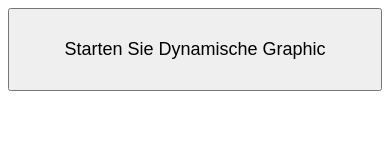
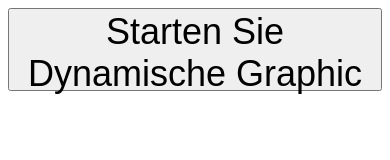
Before and after one commit to PolinaPe/DynamischeGraphic, a plain HTML site: page index.html in a window 390 px wide. Drawn offline with Linux system fonts and the light colour scheme; some packages are replaced by stand-ins of ours.

Commit message:
Update index.html

```diff
--- a/index.html
+++ b/index.html
@@ -61,7 +61,7 @@ setInterval(function(){updateChart()}, updateInterval);
 </head>
 <body>
 <div style="height: 100%; width: 100%;">
-<button style = "height: 10%; width: 100%; font-size: 18px;"onclick="start();">Starten Sie Dynamische Graphic</button>
+<button style = "height: 10%; width: 100%; font-size: 36px;"onclick="start();">Starten Sie Dynamische Graphic</button>
 <div id="chartContainer" style="height: 90%; width: 100%;"></div>
 </div>
 </body>
```
